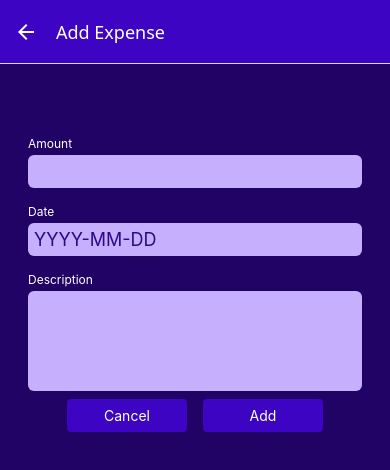
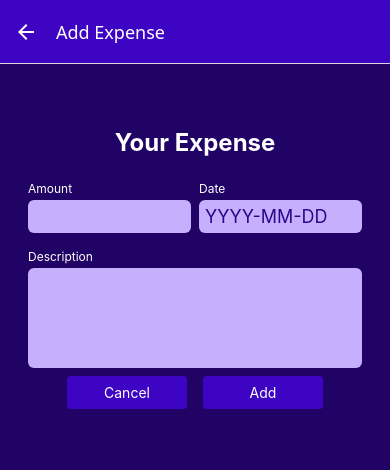
Before and after one commit to VitaliiKalinbet/react-native-expense-tracker, a React Native app: screen /ManageExpense in a window 390 px wide. Shown: the top 470 px of the page. Built offline with nearby package versions, Linux system fonts and the light colour scheme.

Commit message:
add styles to add expese form

```diff
--- a/components/ManageExpense/ExpenseForm.js
+++ b/components/ManageExpense/ExpenseForm.js
@@ -1,33 +1,44 @@
-import { View, TextInput, StyleSheet } from 'react-native';
+import { View, Text, StyleSheet } from 'react-native';
 import Input from './Input';
-import { GlobalStyles } from '../../constants/styles';
 
 export default function ExpenseForm() {
   function amountChangeHandler(enteredAmount) {
     console.log(enteredAmount);
   }
+
   function dateChangeHandler(enteredDate) {
     console.log(enteredDate);
   }
+
   function descriptionChangeHandler(enteredDescription) {
     console.log(enteredDescription);
   }
+
   return (
     <View style={styles.form}>
-      <Input label="Amount" textInputConfig={{
+      <Text style={styles.title}>Your Expense</Text>
+      <View style={styles.inputsRow}>
+        <Input
+          style={styles.rowInput}
+          label="Amount"
+          textInputConfig={{
           keyboardType: 'decimal-pad',
           onChangeText: amountChangeHandler,
         }} />
-      <Input label="Date" textInputConfig={{
+        <Input
+          style={styles.rowInput}
+          label="Date"
+          textInputConfig={{
           placeholder: 'YYYY-MM-DD',
           maxLength: 10,
           keyboardType: 'datetime-local',
           onChangeText: dateChangeHandler,
         }} />
+      </View>
       <Input label="Description" textInputConfig={{
         onChangeText: descriptionChangeHandler,
         multiline: true,
-        autoCapitalize: 'sentences',
+        // autoCapitalize: 'sentences',
         // autoCorrect: false,
       }} />
     </View>
@@ -38,4 +49,18 @@ const styles = StyleSheet.create({
   form: {
     marginTop: 40,
   },
+  inputsRow: {
+    flexDirection: 'row',
+    justifyContent: 'space-between',
+  },
+  rowInput: {
+    flex: 1,
+  },
+  title: {
+    fontSize: 24,
+    fontWeight: 'bold',
+    color: 'white',
+    marginBottom: 16,
+    textAlign: 'center',
+  },
 });
--- a/components/ManageExpense/Input.js
+++ b/components/ManageExpense/Input.js
@@ -1,14 +1,14 @@
 import { View, TextInput, Text, StyleSheet } from 'react-native';
 import { GlobalStyles } from '../../constants/styles';
 
-export default function Input({ label, textInputConfig }) {
+export default function Input({ label, style, textInputConfig }) {
   let inputStyles = [styles.input];
   if (textInputConfig && textInputConfig.multiline) {
     inputStyles.push(styles.inputMultiline);
   }
 
   return (
-    <View style={styles.inputContainer}>
+    <View style={[styles.inputContainer, style]}>
       <Text style={styles.label}>{label}</Text>
       <TextInput style={inputStyles} {...textInputConfig} />
     </View>
```
Lines whose indentation alone changed are shown as unchanged.
